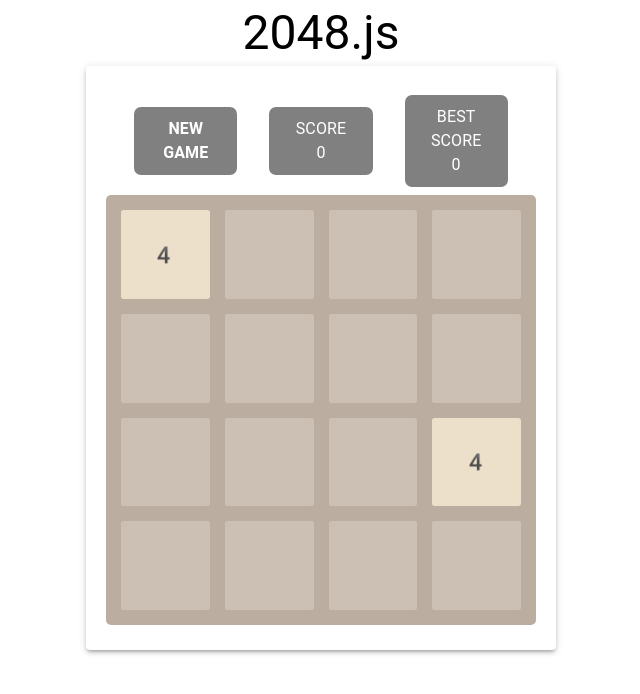
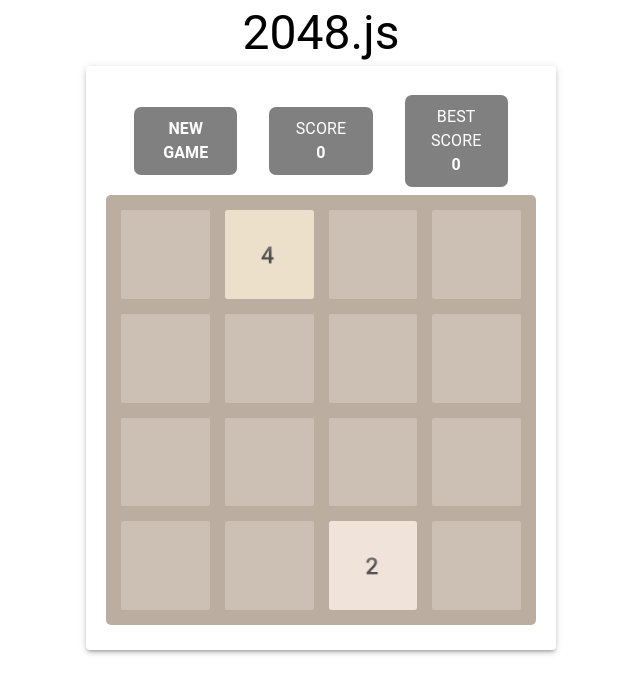
Before and after one commit to bragg13/ugly-2048, a React (Create React App) app: page / in a window 1280 px wide. Shown: the top 694 px of the page, without its empty margins (319-959 px from the left). Built offline with nearby package versions, Linux system fonts and the light colour scheme.

Commit message:
idk animations work weird but seems fun

```diff
--- a/src/App.jsx
+++ b/src/App.jsx
@@ -1,4 +1,4 @@
-import { useEffect, useState } from "react";
+import { useEffect, useRef, useState } from "react";
 import { Paper, Typography } from "@mui/material";
 import GameOverScreen from "./components/GameOverScreen/GameOverScreen.jsx";
 import Header from "./components/Header/Header.jsx";
@@ -12,6 +12,7 @@ function App() {
     nmoves: 0
   });
   const [gameStatus, setGameStatus] = useState('starting')
+  const storageBestScore = useRef(0)
 
   useEffect(() => {
     loadBestScore()
@@ -19,10 +20,11 @@ function App() {
 
   const loadBestScore = () => {
     // get best score from storage
-    let _bs = JSON.parse(localStorage.getItem('bestScore'))
+    storageBestScore.current = JSON.parse(localStorage.getItem('bestScore'))
+
     setScore(prevScore => ({
       ...prevScore,
-      bestScore: (_bs===null) ? 0 : _bs
+      bestScore: (storageBestScore.current===null) ? 0 : storageBestScore.current
     }))
   }
 
@@ -35,7 +37,7 @@ function App() {
     }))
 
     // dont wanna call this all the time
-    if ((score.bestScore+newScore) > JSON.parse(localStorage.getItem('bestScore'))) {
+    if ((score.score+newScore) > storageBestScore.current) {
       document.getElementById('bestScore-star').style.visibility = 'visible'
     }
   };
--- a/src/components/Game/Game.jsx
+++ b/src/components/Game/Game.jsx
@@ -63,7 +63,7 @@ export default function Game({ handleScore, gameStatus, updateGameStatus }) {
             let emptyTilesBackup = [...emptyTiles.current]
             updateEmptyTiles()
 
-            console.log(emptyTilesBackup.join('') !== emptyTiles.current.join(''))
+            // console.log(emptyTilesBackup.join('') !== emptyTiles.current.join(''))
 
             if (emptyTilesBackup.join('') !== emptyTiles.current.join('')) {
                 console.log('movement')
@@ -74,9 +74,6 @@ export default function Game({ handleScore, gameStatus, updateGameStatus }) {
             } else {
                 if (moved) {        // would be tooo slow if put in the first if
                     console.log('no movement')
-                    console.log(gameStatus)
-                    console.log(emptyTilesBackup.join(''))
-                    console.log(emptyTiles.current.join(''))
                     // se non ci sono tile liberi, gameover
                     if (emptyTiles.current.length===0) {
                         updateGameStatus('gameOver')
@@ -85,6 +82,7 @@ export default function Game({ handleScore, gameStatus, updateGameStatus }) {
                 }
             }
 
+            console.log(calcBoard.current)
             setMoved(false)
         }
 
@@ -147,7 +145,7 @@ export default function Game({ handleScore, gameStatus, updateGameStatus }) {
     const pushRandomToGrid = () => {
         let { tileI, tileJ } = getEmptyTile()
         let newArr = [[], [], [], []]
-        let newValue = (Math.random()<=0.6) ? 2 : 4
+        let newValue = (Math.random()<=0.7) ? 2 : 4
 
         for (let i = 0; i < 4; i++) {
             for (let j = 0; j < 4; j++) {
@@ -157,6 +155,7 @@ export default function Game({ handleScore, gameStatus, updateGameStatus }) {
                     obj = {
                         id: [i, j],
                         prevId: [],
+                        merged: [],
                         value: newValue,
                     }
                     newArr[i].push(obj)
@@ -186,6 +185,7 @@ export default function Game({ handleScore, gameStatus, updateGameStatus }) {
                     // console.log(calcBoard.current[row][col])
                     compactedRow.push({
                         value: null,
+                        merged: [],
                         id: [row, col],
                         prevId: []
                     })
@@ -204,6 +204,7 @@ export default function Game({ handleScore, gameStatus, updateGameStatus }) {
                     compactedRow.push({
                         value: null,
                         id: [row, col],
+                        merged: [],
                         prevId: []
                     })
 
@@ -253,6 +254,7 @@ export default function Game({ handleScore, gameStatus, updateGameStatus }) {
                 if (curVal === adjVal) {
                     // console.log('added!')
                     compactedRow[col].value = curVal + adjVal
+                    compactedRow[col].merged = [row, col+1]
                     compactedRow[col + 1].value = null
                     handleScore(compactedRow[col].value)
                 }
@@ -266,7 +268,8 @@ export default function Game({ handleScore, gameStatus, updateGameStatus }) {
             for (col; col < 4; col++) {
                 compactedRow.push({
                     value: null,
-                    id: [row, col],
+                        merged: [],
+                        id: [row, col],
                     prevId: []
                 })
 
@@ -366,6 +369,7 @@ export default function Game({ handleScore, gameStatus, updateGameStatus }) {
                                 value={tile.value}
                                 id={tile.id}
                                 prevId={tile.prevId}
+                                merged={tile.merged}
                                 // prevValue={tile.prevValue}
                             />
                         ))}
--- a/src/components/Header/Header.css
+++ b/src/components/Header/Header.css
@@ -29,6 +29,9 @@
     text-align: center;
 }
 
+.newGameBtn:hover {
+    cursor: pointer;
+}
 .bestScore {
     background-color: 'gray';
     padding: 10px;
--- a/src/components/Header/Header.jsx
+++ b/src/components/Header/Header.jsx
@@ -6,18 +6,18 @@ export default function Header ({score, restartGame}) {
     return (
         <Box>
             <Grid container alignItems={'center'} justifyContent={'center'} columnGap={4} sx={{padding: '2%'}}>
-                    <Grid item xs={3} sx={{backgroundColor: 'gray', padding: '10px', borderRadius: '7px', textAlign: 'center'}}>
+                    <Grid item xs={3} className="newGameBtn" sx={{backgroundColor: 'gray', padding: '10px', borderRadius: '7px', textAlign: 'center'}}>
                         <Typography fontWeight={'bold'} color={'white'} onClick={restartGame}>NEW GAME</Typography>
                     </Grid>
                     <Grid item xs={3} sx={{backgroundColor: 'gray', padding: '10px', borderRadius: '7px', textAlign: 'center'}}>
                         <Typography color={'white'}>SCORE</Typography>
-                        <Typography color={'white'}>{score.score}</Typography>
+                        <Typography fontWeight={'bold'} color={'white'}>{score.score}</Typography>
                     </Grid>
                     <Grid item xs={3} sx={{backgroundColor: 'gray', padding: '10px', borderRadius: '7px', textAlign: 'center'}}>
                         <Badge badgeContent={<Star id="bestScore-star"/>}>
                             <Typography color={'white'}>BEST SCORE</Typography>
                         </Badge>
-                        <Typography color={'white'}>{score.bestScore}</Typography>
+                        <Typography fontWeight={'bold'} color={'white'}>{score.bestScore}</Typography>
                     </Grid>
             </Grid>
         </Box>
--- a/src/components/Tile/Tile.css
+++ b/src/components/Tile/Tile.css
@@ -8,6 +8,7 @@
     border-radius: 3px;
     background: var(--0);
     --tileSize: 96.25px;
+
 }
 
 @keyframes appear {
@@ -24,7 +25,7 @@
 }
 
 .anim-appear { animation: appear 0.5s; }
-.anim-moved { animation: slide 0.2s; }
+.anim-moved { animation: slide 0.3s; }
 
 .slide-1 {
     --movementAmount: 1
--- a/src/components/Tile/Tile.jsx
+++ b/src/components/Tile/Tile.jsx
@@ -2,7 +2,7 @@ import React, { useState } from 'react'
 import { Typography } from '@mui/material';
 import './Tile.css'
 
-export default function Tile({value, prevId, id}) {
+export default function Tile({value, prevId, id, merged}) {
 
 const getClasses = () => {
   let color = (value===null) ? '0' : value
@@ -10,23 +10,36 @@ const getClasses = () => {
   if (value === null || (prevId.length===0 && value===null)) return `color-${color}`
   if (value!==null && prevId.length === 0) return `color-${color} anim-appear`
 
-  let moved = ''
+  if (merged.length!==0) {
+    prevId[0] = merged[0]
+    prevId[1] = merged[1]
+  }
+
+  let direction = ''
+  let amount = ''
   let deltaY = id[0] - prevId[0]
   let deltaX = id[1] - prevId[1]
 
   if (deltaX > 0) {
-    moved = `anim-moved slide-right slide-${id[1] - prevId[1]}` // right
+    direction = 'right'
+    amount = `${id[1] - prevId[1]}`
+
   } else if (deltaX < 0) {
-    moved = `anim-moved slide-left slide-${prevId[1] - id[1]}`  // left
+    direction = 'left'
+    amount = `${prevId[1] - id[1]}`
   }
 
   if (deltaY > 0) {
-    moved = `anim-moved slide-down slide-${id[0] - prevId[0]}` // down
+    direction = 'down'
+    amount = `${id[0] - prevId[0]}`
+
   } else if (deltaY < 0) {
-    moved = `anim-moved slide-up slide-${prevId[0] - id[0]}`  // up
+    direction = 'up'
+    amount = `${prevId[0] - id[0]}`
+
   }
 
-  return `color-${color} ${moved}`
+  return `color-${color} anim-moved slide-${direction} slide-${merged.length!==0 ? '1' : amount}`
   }
 
   return (
--- a/src/index.js
+++ b/src/index.js
@@ -6,9 +6,9 @@ import reportWebVitals from './reportWebVitals';
 
 const root = ReactDOM.createRoot(document.getElementById('root'));
 root.render(
-  <React.StrictMode>
+  // <React.StrictMode>
     <App />
-  </React.StrictMode>
+  // </React.StrictMode>
 );
 
 // If you want to start measuring performance in your app, pass a function
```
